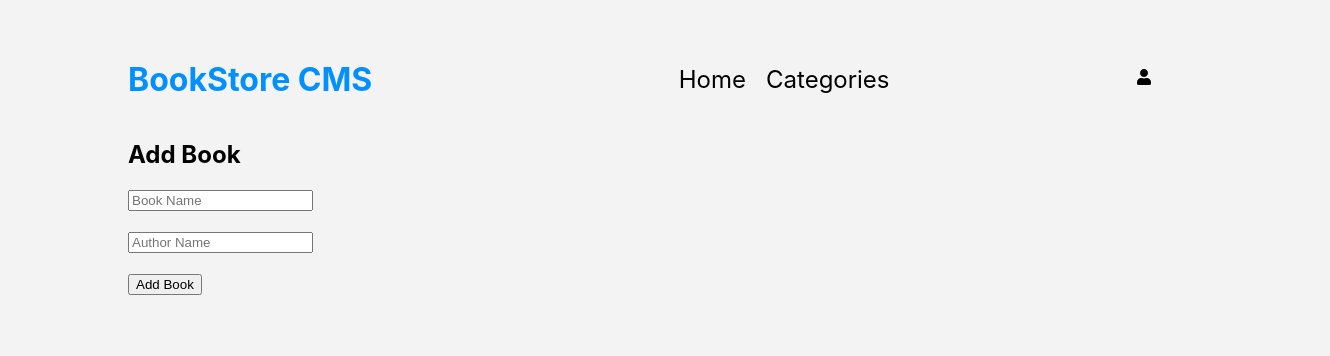
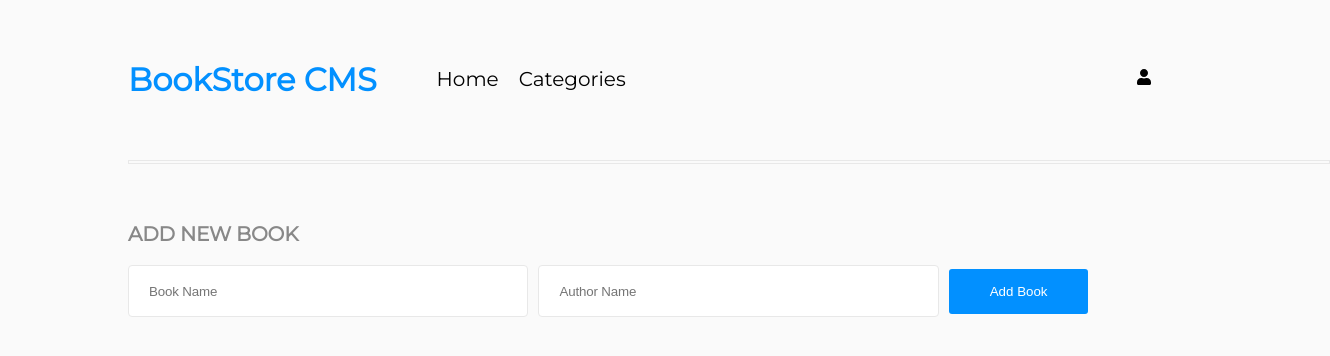
Before and after one commit to misalazeem/bookstore-react, a React (Create React App) app: page / in a window 1280 px wide. Shown: the top 356 px of the page, 1330 px wide, since content can reach past the window. Built offline with nearby package versions, Linux system fonts and the light colour scheme; no server answers.

Commit message:
Added styles

```diff
--- a/package.json
+++ b/package.json
@@ -18,6 +18,7 @@
     "react-redux": "^8.0.7",
     "react-router-dom": "^6.12.0",
     "react-scripts": "5.0.1",
+    "typeface-montserrat": "^1.1.13",
     "uuid": "^9.0.0",
     "web-vitals": "^2.1.4"
   },
--- a/src/App.css
+++ b/src/App.css
@@ -46,6 +46,13 @@
   align-items: center;
 }
 
+.left {
+  display: flex;
+  flex-direction: row;
+  justify-content: flex-start;
+  align-items: center;
+}
+
 .navbar-menu ul {
   list-style-type: none;
   display: flex;
@@ -59,7 +66,7 @@
   text-decoration: none;
   margin-left: 20px;
   color: #000;
-  font-size: 24px;
+  font-size: 20px;
 }
 
 .navbar-menu li:hover {
@@ -75,12 +82,30 @@
 
 .book-item {
   margin: 20px 0;
-  padding: 30px;
+  padding: 30px 60px 30px 30px;
   display: flex;
   flex-direction: row;
   justify-content: space-between;
   align-items: center;
   background-color: #fff;
+}
+
+.book-item:hover {
+  border: 1px solid #81aed5;
+}
+
+.Line {
+  width: 75rem;
+  height: 0.125rem;
+  margin: 2.5rem 0.063rem 1.813rem 0;
+  border: solid 1px #e8e8e8;
+}
+
+.Line-2 {
+  width: 0.125rem;
+  height: 4.375rem;
+  margin: 1.125rem 3.688rem 0 4.938rem;
+  border: solid 1px #e8e8e8;
 }
 
 .section1 {
@@ -121,7 +146,7 @@
   border: none;
   outline: none;
   margin-top: 15px;
-  padding: 5px 25px;
+  padding: 10px 5px;
   border-radius: 3px;
   color: #fff;
 }
@@ -139,7 +164,11 @@
 }
 
 .progress-bar {
-  width: 50%;
+  width: 45%;
+}
+
+.progress-text {
+  width: 45%;
 }
 
 .section2 h2 {
@@ -159,6 +188,46 @@
 
 .section3 h3 {
   margin: 0;
+}
+
+.AddBook h2 {
+  width: 10.875rem;
+  height: 1.5rem;
+  margin: 1.813rem 32.75rem 1.188rem 0;
+  font-size: 1.25rem;
+  font-weight: bold;
+  font-stretch: normal;
+  font-style: normal;
+  line-height: normal;
+  letter-spacing: -0.18px;
+  color: #888;
+}
+
+.addbookform {
+  display: flex;
+  flex-direction: row;
+  justify-content: space-between;
+  align-items: center;
+}
+
+.add-btn {
+  padding: 15px 4%;
+  background-color: #0290ff;
+  outline: none;
+  border: none;
+  border-radius: 3px;
+  color: #fff;
+}
+
+.inputfields {
+  width: 35%;
+  height: 50px;
+  padding: 0 20px;
+  margin-right: 10px;
+  border-radius: 4px;
+  border: solid 1px #e8e8e8;
+  background-color: #fff;
+  letter-spacing: -0.15px;
 }
 
 @media screen and (max-width: 768px) {
@@ -205,4 +274,24 @@
     text-decoration: none;
     color: #fff;
   }
+
+  .book-item {
+    flex-direction: column;
+  }
+
+  .Line-2 {
+    display: none;
+  }
+
+  .addbookform {
+    flex-direction: column;
+  }
+
+  .inputfields {
+    width: 80%;
+  }
+
+  .add-btn {
+    width: 40%;
+  }
 }
--- a/src/components/AddBook.jsx
+++ b/src/components/AddBook.jsx
@@ -21,16 +21,13 @@ function AddBook() {
   };
   return (
     <>
+      <div className="Line" />
       <div className="AddBook">
-        <h2>Add Book</h2>
+        <h2>ADD NEW BOOK</h2>
         <form id="addbookform">
-          <input type="text" placeholder="Book Name" value={title} onChange={(e) => setTitle(e.target.value)} required />
-          <br />
-          <br />
-          <input type="text" placeholder="Author Name" value={author} onChange={(e) => setAuthor(e.target.value)} required />
-          <br />
-          <br />
-          <button type="submit" onClick={handleSubmit}>Add Book</button>
+          <input className="inputfields" type="text" placeholder="Book Name" value={title} onChange={(e) => setTitle(e.target.value)} required />
+          <input className="inputfields" type="text" placeholder="Author Name" value={author} onChange={(e) => setAuthor(e.target.value)} required />
+          <button className="add-btn" type="submit" onClick={handleSubmit}>Add Book</button>
         </form>
       </div>
     </>
--- a/src/components/Books.jsx
+++ b/src/components/Books.jsx
@@ -30,7 +30,7 @@ function Books({
             <div className="progress-bar">
               <CircularProgressbar value="75" text="75%" />
             </div>
-            <div>
+            <div className="progress-text">
               <h2>
                 75
                 %
@@ -38,6 +38,7 @@ function Books({
               <p>Completed</p>
             </div>
           </div>
+          <div className="Line-2" />
           <div className="section3">
             <p>CURRENT CHAPTER</p>
             <h3>Chapter 17</h3>
--- a/src/components/navbar.jsx
+++ b/src/components/navbar.jsx
@@ -11,6 +11,7 @@ function NavBar() {
   };
   return (
     <div className="navbar">
+      <div className="left">
         <h1>BookStore CMS</h1>
         <div className="navbar-menu">
           <ul>
@@ -21,6 +22,7 @@ function NavBar() {
               <Link to="/categories" className="links-desktop">Categories</Link>
             </li>
           </ul>
+        </div>
       </div>
       <FontAwesomeIcon onClick={toggleMenu} icon={faBars} className="mobile-hamburger" />
       {isOpen && (
--- a/src/index.css
+++ b/src/index.css
@@ -1,28 +1,9 @@
+@import url('https://fonts.googleapis.com/css2?family=Montserrat&display=swap');
+
 body {
   margin: 0;
-  font-family:
-    -apple-system,
-    BlinkMacSystemFont,
-    'Segoe UI',
-    'Roboto',
-    'Oxygen',
-    'Ubuntu',
-    'Cantarell',
-    'Fira Sans',
-    'Droid Sans',
-    'Helvetica Neue',
-    sans-serif;
+  font-family: 'Montserrat', sans-serif;
   -webkit-font-smoothing: antialiased;
   -moz-osx-font-smoothing: grayscale;
-  background-color: #f3f3f3;
+  background-color: #fafafa;
 }
-
-code {
-  font-family:
-    source-code-pro,
-    Menlo,
-    Monaco,
-    Consolas,
-    'Courier New',
-    monospace;
-}
```
Also changed, not shown: 1 other file (tests, documents, lock files or other folders). Lines whose indentation alone changed are shown as unchanged.
